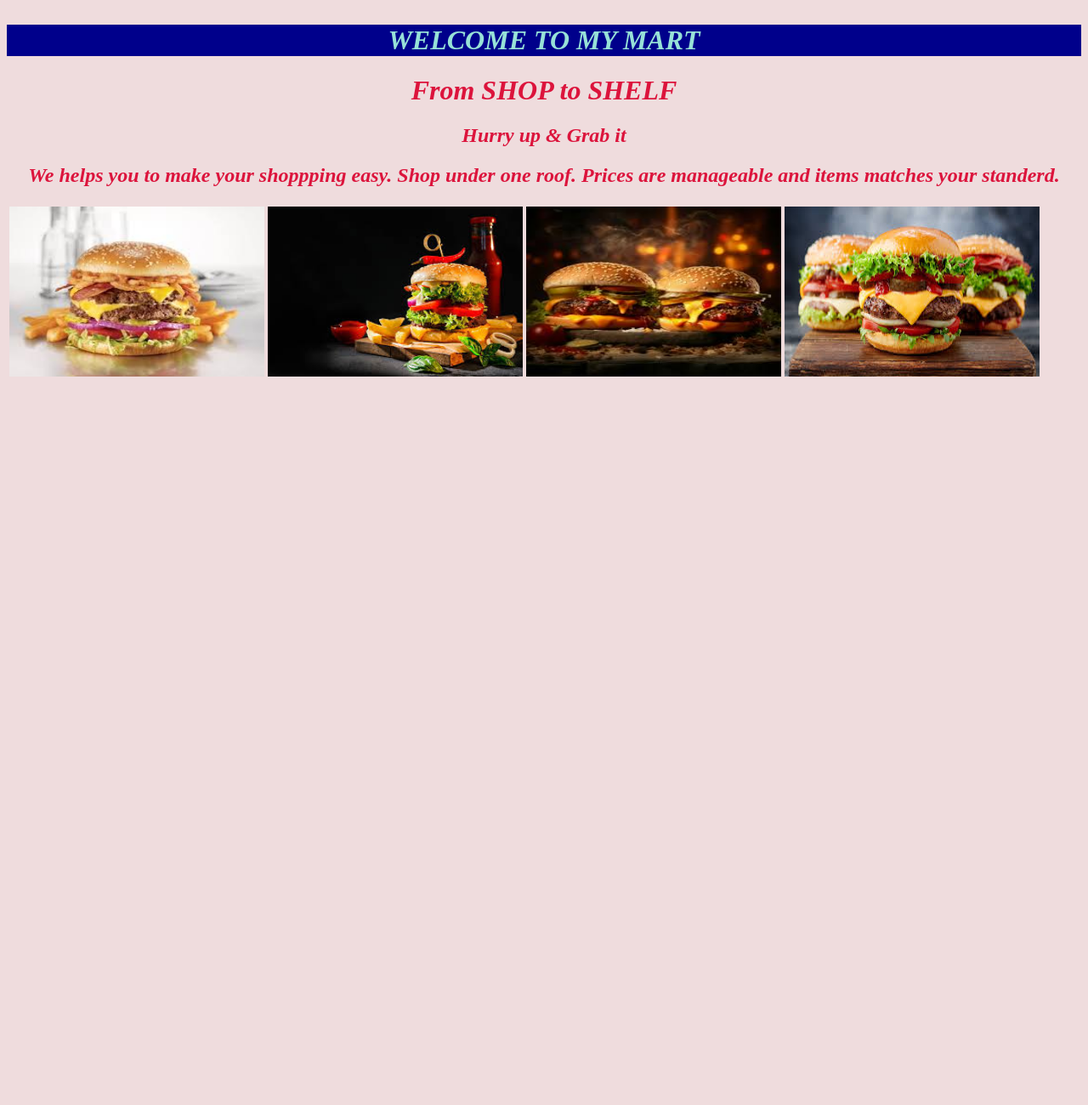
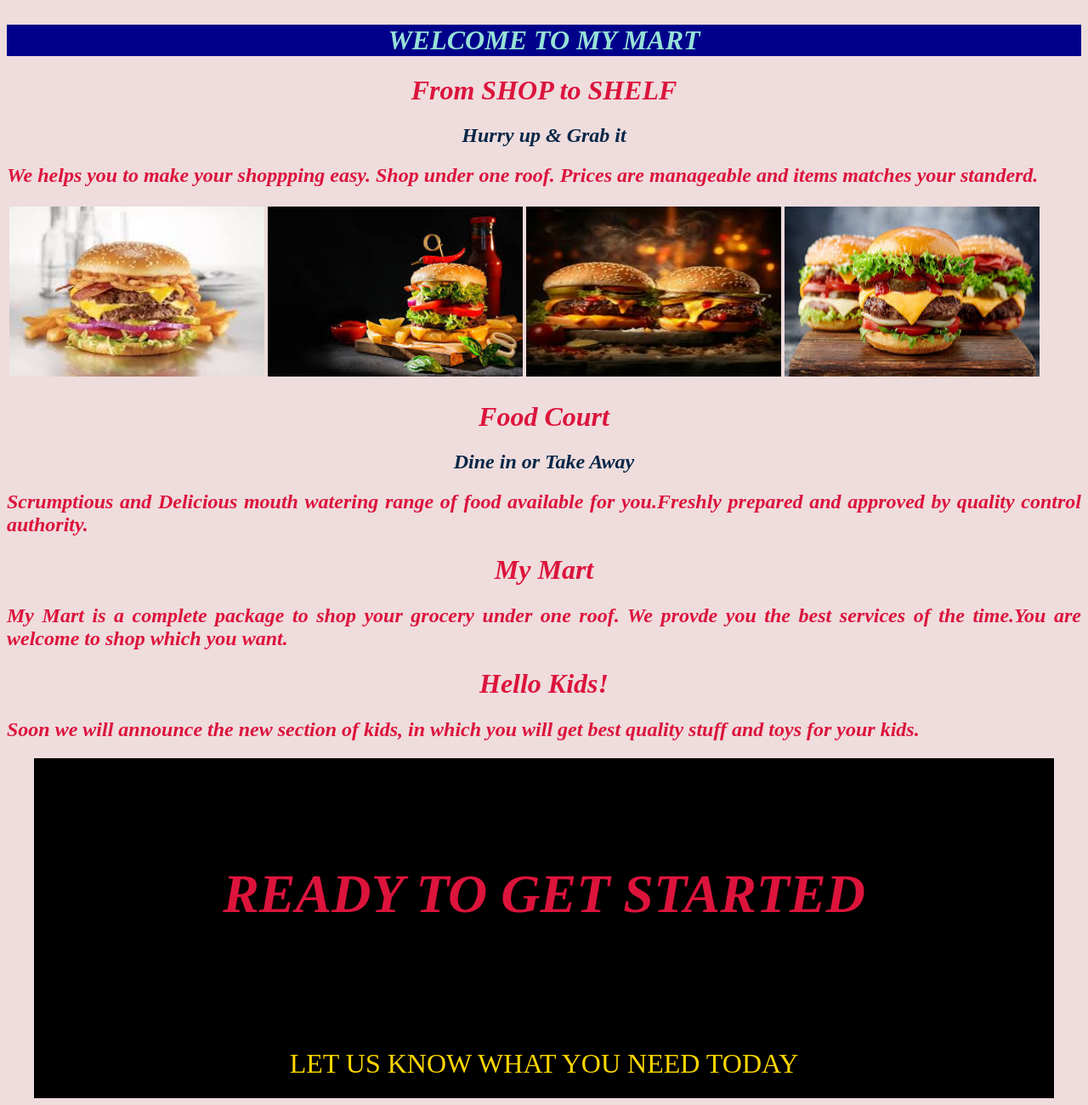
Before and after one commit to secretswithcode/mywebsite, a plain HTML site: page index.html in a window 1280 px wide. Shown: the part 105-1405 px from the top of the page at 85% size. Before the commit the page ends 800 px from the top, so only its background shows below. Drawn offline with Linux system fonts and the light colour scheme.

Commit message:
save changes in css

```diff
--- a/index.html
+++ b/index.html
@@ -11,11 +11,15 @@
         }
         a{ text-decoration: none;} body{ background-color: rgb(239, 220, 221);}
         h1{ text-align: center; color: crimson; font-style: italic;}
-        h2{ font-style: italic; color: crimson;text-align: center;}
+        h2{ font-style: italic; color: crimson;text-align:justify;}
         p{ color: rgb(33, 6, 45);}
         #change{
             background-color: darkblue; color: rgb(151, 225, 215);
         }
+        #T{ text-align: center; background-color: black ; font-size:xx-large; color: gold;
+        width: 1200px; height: 400px;}
+        #P{ text-align: center; color: rgb(5, 38, 71);}
+            #Q{ text-align: center; color: rgb(5, 38, 71);}
     </style>
 </head>
 <body>
@@ -27,7 +31,7 @@
       <br>
      <h1 id="change">WELCOME TO MY MART</h1>
     <h1> From SHOP to SHELF </h1>
-    <h2> Hurry up & Grab it</h2>
+    <h2 id="Q"> Hurry up & Grab it</h2>
     <p> <h2>We helps you to make your shoppping easy. Shop under one roof.
         Prices are manageable and items matches your standerd.</h2></p>
         <table>
@@ -38,5 +42,28 @@
                 <td><img src="images/4b.jpg" alt=""height="200" width="300"></td>
             </tr>
         </table>
+        <h1> Food Court</h1>
+        <h2 id="P">Dine in or Take Away</h2>
+        <h2>
+            Scrumptious and Delicious mouth watering range of food available for you.Freshly prepared and approved by quality control authority.
+        </h2>
+        <h1>My Mart</h1>
+        <h2>My Mart is a complete package to shop your grocery under one roof.
+        We provde you the best services of the time.You are welcome to shop which you want.</h2>
+        <h1>Hello Kids!</h1>
+        <h2>Soon we will announce the new section of kids, in which you will get best quality
+            stuff and toys for your kids.</h2>
+           <center> <table id="T">
+                <tr>
+                    <td>
+                        <h1>READY TO GET STARTED</h1>
+                    </td>
+                </tr>
+                    <tr>
+                    <td>
+                        LET US KNOW WHAT YOU NEED TODAY
+                    </td>
+                </tr>
+            </table> </center>
 </body>
 </html>
```
Also changed, not shown: food.html (+11 -3 lines), mart.html (+9 -2 lines).
